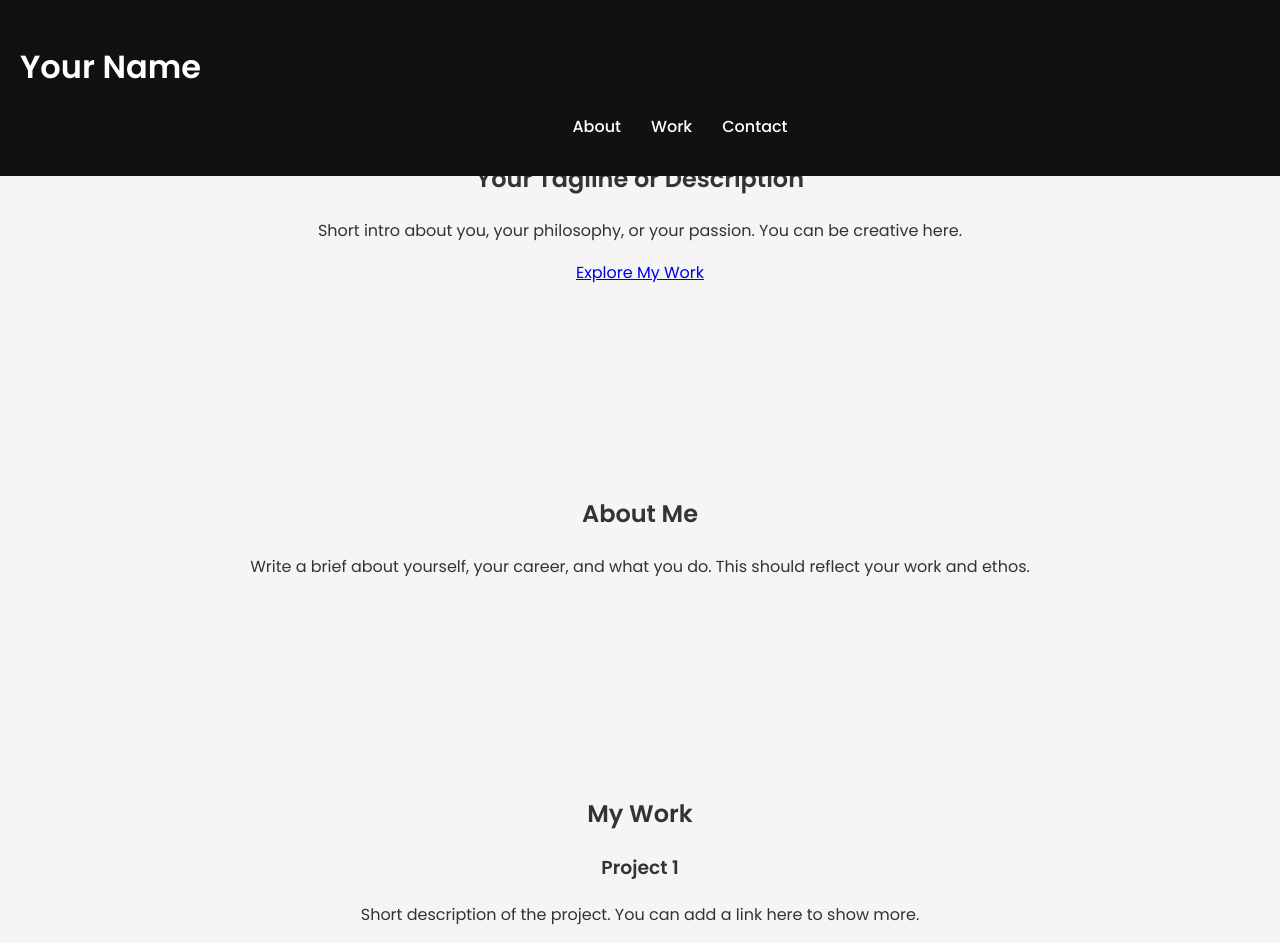
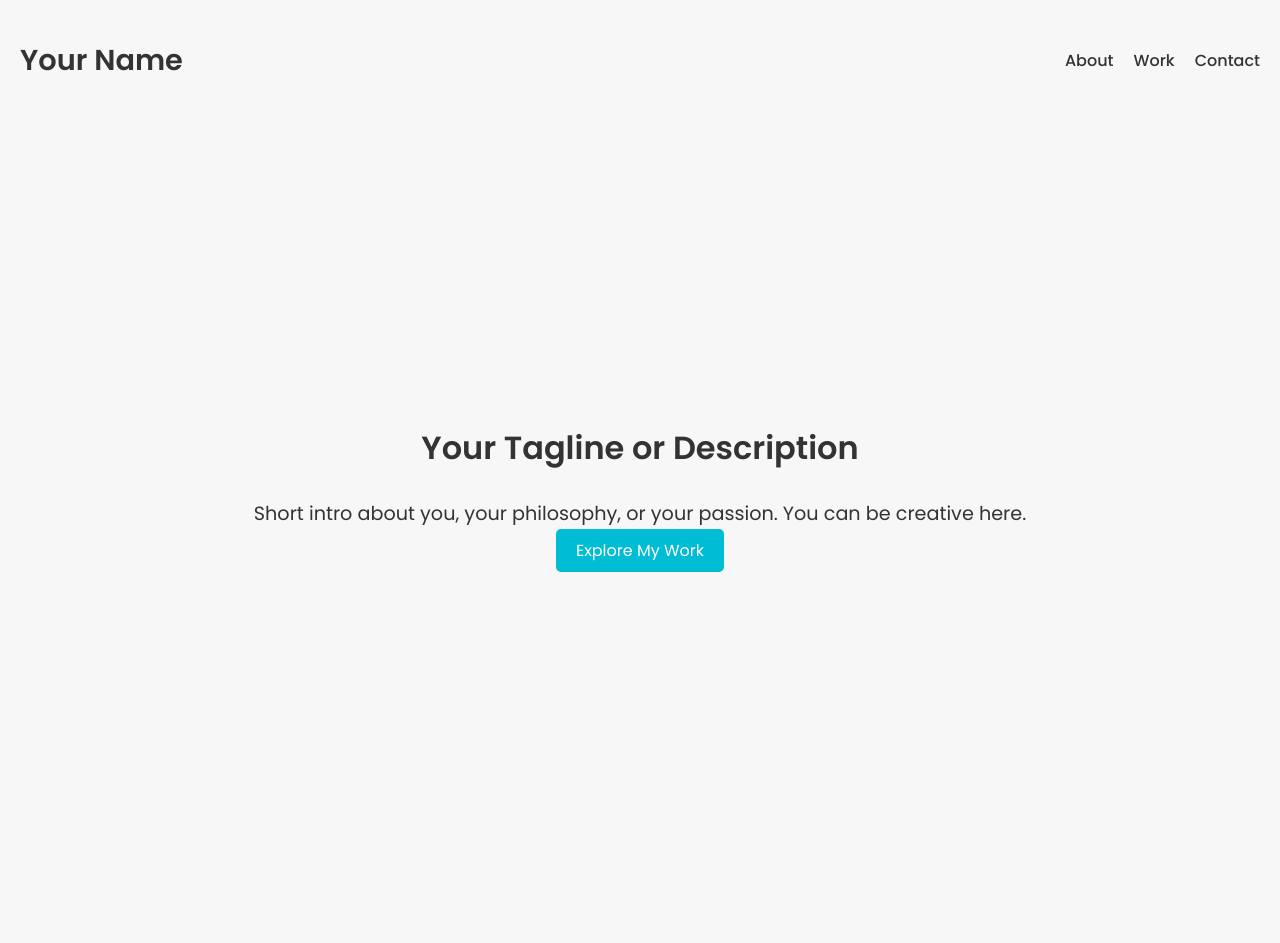
Before and after one commit to TheSustainableMind-Tatva/turbo-lab, a plain HTML site: page index.html in a window 1280 px wide. Shown: the top 943 px of the page. Drawn offline with Linux system fonts and the light colour scheme.

Commit message:
style.css

```diff
--- a/style.css
+++ b/style.css
@@ -3,68 +3,125 @@ body {
     font-family: 'Poppins', sans-serif;
     margin: 0;
     padding: 0;
-    background-color: #f5f5f5;
     color: #333;
-    line-height: 1.6;
+    background-color: #fff;
 }
 
+/* Header Styling */
 header {
-    background-color: #111;
-    padding: 20px;
-    color: white;
+    background-color: #f7f7f7;
+    padding: 20px 0;
     position: fixed;
     width: 100%;
     top: 0;
-    left: 0;
-    z-index: 100;
+    z-index: 1000;
+}
+
+header .container {
+    display: flex;
+    justify-content: space-between;
+    align-items: center;
+    padding: 0 20px;
+}
+
+header .logo h1 {
+    font-size: 1.8rem;
+    font-weight: 600;
 }
 
 header nav ul {
-    list-style-type: none;
+    list-style: none;
+    margin: 0;
+    padding: 0;
     display: flex;
-    justify-content: center;
 }
 
 header nav ul li {
-    margin: 0 15px;
+    margin-left: 20px;
 }
 
 header nav ul li a {
     text-decoration: none;
-    color: white;
+    color: #333;
     font-weight: 500;
-    transition: color 0.3s;
 }
 
-header nav ul li a:hover {
-    color: #00bcd4;
-}
-
-section {
-    margin-top: 80px; /* to prevent overlap with header */
-    padding: 60px 20px;
+/* Hero Section */
+#hero {
+    height: 100vh;
+    display: flex;
+    justify-content: center;
+    align-items: center;
+    background-color: #f7f7f7;
     text-align: center;
 }
 
-#home {
-    background-color: #ffffff;
+#hero .hero-content h2 {
+    font-size: 2rem;
+    font-weight: 600;
 }
 
-#about, #work, #contact {
-    background-color: #f5f5f5;
-    padding: 50px 20px;
+#hero .hero-content p {
+    margin: 10px 0;
+    font-size: 1.2rem;
 }
 
-footer {
-    background-color: #111;
+#hero .btn {
+    margin-top: 20px;
+    padding: 10px 20px;
+    background-color: #00bcd4;
     color: white;
-    padding: 20px;
+    font-size: 1rem;
+    text-decoration: none;
+    border-radius: 5px;
+}
+
+#hero .btn:hover {
+    background-color: #007d8c;
+}
+
+/* About and Work Sections */
+section {
+    padding: 80px 20px;
     text-align: center;
 }
 
-/* Responsive Design */
-@media screen and (max-width: 768px) {
-    header nav ul {
-        flex-direction: column;
-    }
+#about h2, #work h2, #contact h2 {
+    font-size: 2rem;
+    font-weight: 600;
+    margin-bottom: 20px;
 }
+
+.work-items {
+    display: flex;
+    justify-content: center;
+    gap: 40px;
+    flex-wrap: wrap;
+}
+
+.work-item {
+    max-width: 300px;
+    text-align: left;
+    margin-top: 20px;
+}
+
+.work-item h3 {
+    font-weight: 600;
+    font-size: 1.5rem;
+}
+
+.work-item p {
+    font-size: 1rem;
+}
+
+/* Footer Styling */
+footer {
+    background-color: #f7f7f7;
+    text-align: center;
+    padding: 20px;
+}
+
+footer p {
+    font-size: 1rem;
+    color: #333;
+}
```
